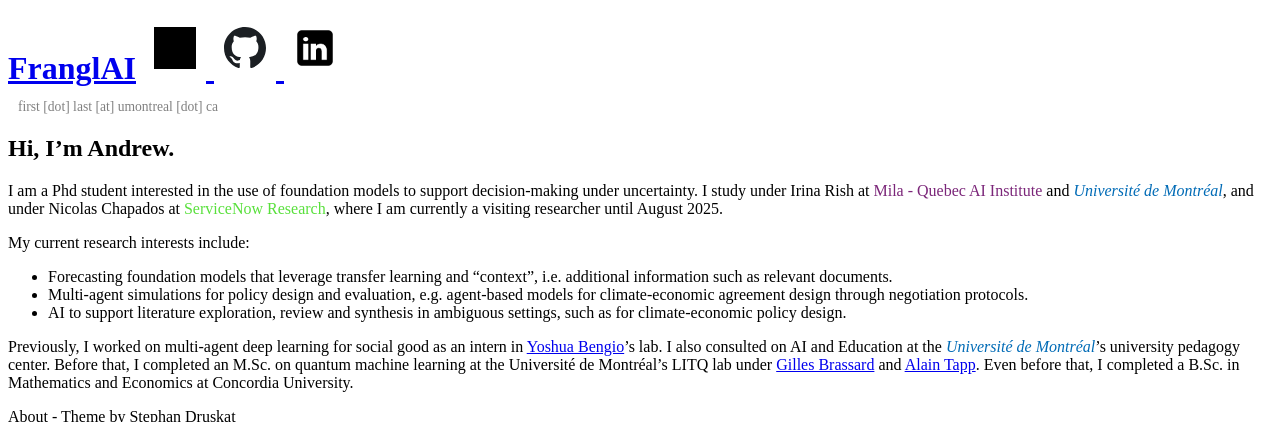
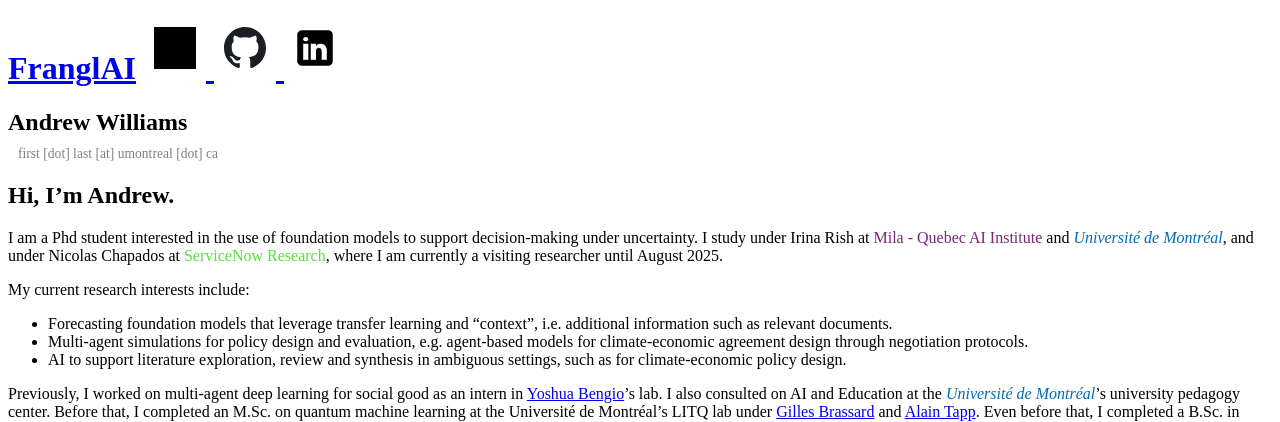
Before and after one commit to AndrewRWilliams/AndrewRWilliams.github.io, a Jekyll site: the page built from index.md, in a window 1280 px wide, cut to the strip 112-534 px from the top of the page. Built offline with Jekyll 4.4.1, drawn with Linux system fonts in a browser that asks for light colours; grey boxes are pictures that could not be loaded.

Commit message:
Update header.html

```diff
--- a/_includes/header.html
+++ b/_includes/header.html
@@ -39,6 +39,7 @@
             />
         </a>
     </h1>
+    <h2> Andrew Williams</h2>
     <p style="font-size: 0.85em; color: gray; margin-top: -10px; margin-left: 10px;">
     first [dot] last [at] umontreal [dot] ca
     </p>
```
